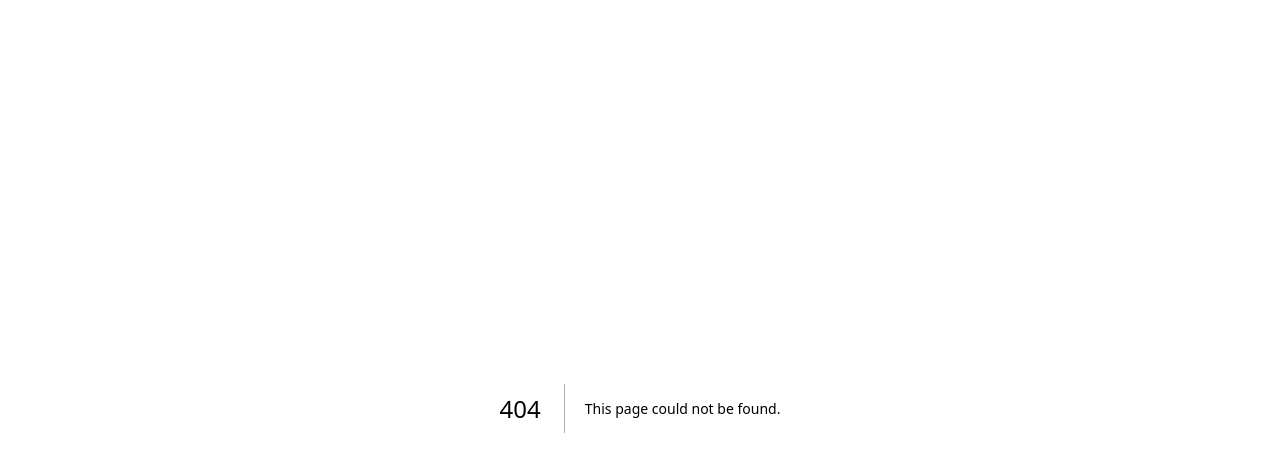
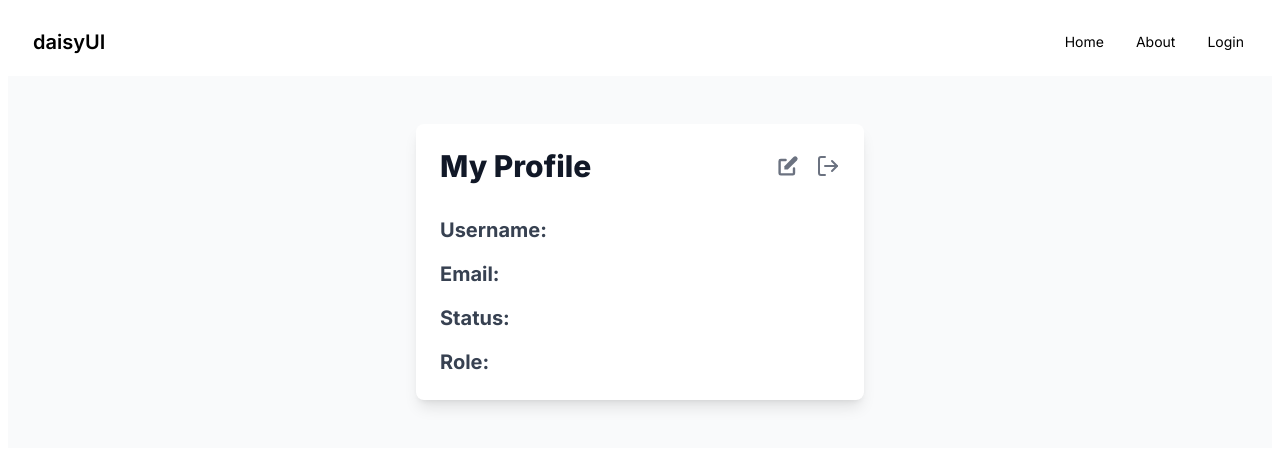
Before and after one commit to MehediMubin/flat-share-client, a Next.js app: page /my-profile in a window 1280 px wide. Before the commit this address had no page. Shown: the top 472 px of the page. Built offline with nearby package versions, Linux system fonts and the light colour scheme.

Commit message:
setup authContext

```diff
--- a/src/app/layout.tsx
+++ b/src/app/layout.tsx
@@ -18,7 +18,7 @@ export default function RootLayout({
    return (
       <html lang="en">
          <body className={inter.className}>
-            <Toaster />
+            <Toaster position="bottom-right" />
             {children}
          </body>
       </html>
--- /dev/null
+++ b/src/app/my-profile/page.tsx
@@ -0,0 +1,112 @@
+"use client";
+import Header from "@/components/Header";
+import LoadingSpinner from "@/components/LoadingSpinner";
+import { AuthContext } from "@/contexts/AuthContext";
+
+import Link from "next/link";
+import { useRouter } from "next/navigation";
+import { useContext, useEffect, useState } from "react";
+import { FiLogOut } from "react-icons/fi";
+import { HiLogout, HiPencilAlt } from "react-icons/hi";
+
+const ProfilePage = () => {
+   const [username, setUsername] = useState("");
+   const [email, setEmail] = useState("");
+   const [status, setStatus] = useState("");
+   const [role, setRole] = useState("");
+   const [loading, setLoading] = useState(true);
+   const router = useRouter();
+   const { setIsAuthenticated } = useContext(AuthContext);
+
+   const handleLogout = () => {
+      localStorage.removeItem("token");
+      setIsAuthenticated(false);
+      router.push("/login");
+   };
+
+   useEffect(() => {
+      const fetchProfile = async () => {
+         const token = localStorage.getItem("token");
+
+         if (token) {
+            const response = await fetch("http://localhost:5000/api/profile", {
+               headers: {
+                  Authorization: token,
+               },
+            });
+
+            if (response.ok) {
+               const data = await response.json();
+               setUsername(data.data.username);
+               setEmail(data.data.email);
+               setStatus(data.data.status);
+               setRole(data.data.role);
+            }
+         }
+
+         setLoading(false);
+      };
+
+      fetchProfile();
+   }, []);
+
+   if (loading) {
+      return <LoadingSpinner />;
+   }
+
+   return (
+      <div>
+         <Header />
+         <div className="h-screen-16 flex items-center justify-center bg-gray-50 py-12 px-4 sm:px-6 lg:px-8">
+            <div className="max-w-md w-full space-y-8 shadow-lg p-6 rounded-lg bg-white">
+               <div className="flex justify-between items-center">
+                  <h1 className="text-3xl font-extrabold text-gray-900">
+                     My Profile
+                  </h1>
+                  <div className="flex">
+                     <Link href="/my-profile/edit">
+                        <HiPencilAlt className="text-2xl text-gray-500 cursor-pointer hover:text-gray-900" />
+                     </Link>
+                     <FiLogOut
+                        className="text-2xl text-gray-500 cursor-pointer hover:text-gray-900 ml-4"
+                        onClick={handleLogout}
+                     />
+                  </div>
+               </div>
+               <div className="space-y-4">
+                  <div>
+                     <h2 className="text-xl font-bold text-gray-700">
+                        Username:
+                     </h2>
+                     <p className="text-lg text-gray-600">{username}</p>
+                  </div>
+                  <div>
+                     <h2 className="text-xl font-bold text-gray-700">Email:</h2>
+                     <p className="text-lg text-gray-600">{email}</p>
+                  </div>
+                  <div>
+                     <h2 className="text-xl font-bold text-gray-700">
+                        Status:
+                     </h2>
+                     <p
+                        className={`text-lg ${
+                           status === "active"
+                              ? "text-green-600"
+                              : "text-red-600"
+                        }`}
+                     >
+                        {status}
+                     </p>
+                  </div>
+                  <div>
+                     <h2 className="text-xl font-bold text-gray-700">Role:</h2>
+                     <p className="text-lg text-gray-600">{role}</p>
+                  </div>
+               </div>
+            </div>
+         </div>
+      </div>
+   );
+};
+
+export default ProfilePage;
--- a/src/app/page.tsx
+++ b/src/app/page.tsx
@@ -1,16 +1,21 @@
+"use client";
 import Hero from "@/components/Hero";
 import Search from "@/components/Search";
-import React from "react";
+import { AuthContext } from "@/contexts/AuthContext";
+import React, { useState } from "react";
 import Header from "../components/Header";
 
-const page = () => {
+const Page = () => {
+   const [isAuthenticated, setIsAuthenticated] = useState(false);
    return (
-      <div>
-         <Header />
-         <Hero />
-         <Search />
-      </div>
+      <AuthContext.Provider value={{ isAuthenticated, setIsAuthenticated }}>
+         <main>
+            <Header />
+            <Hero />
+            <Search />
+         </main>
+      </AuthContext.Provider>
    );
 };
 
-export default page;
+export default Page;
--- a/src/components/Header.tsx
+++ b/src/components/Header.tsx
@@ -1,9 +1,27 @@
 "use client";
 import Link from "next/link";
-import React from "react";
+import { useRouter } from "next/navigation";
+import React, { useEffect, useState } from "react";
 
 const Header = () => {
-   const token = localStorage.getItem("token");
+   const [isAuthenticated, setIsAuthenticated] = useState(false);
+   const router = useRouter();
+
+   useEffect(() => {
+      const token = localStorage.getItem("token");
+
+      if (token) {
+         const jwtPayload = JSON.parse(atob(token.split(".")[1]));
+         const isTokenExpired = Date.now() >= jwtPayload.exp * 1000;
+
+         if (isTokenExpired) {
+            localStorage.removeItem("token");
+            router.push("/login");
+         } else {
+            setIsAuthenticated(true);
+         }
+      }
+   }, [router]);
    return (
       <div className="navbar bg-base-100">
          <div className="navbar-start">
@@ -39,7 +57,7 @@ const Header = () => {
                      <Link href="/about">About</Link>
                   </li>
                   <li>
-                     {token ? (
+                     {isAuthenticated ? (
                         <Link href="/my-profile">My Profile</Link>
                      ) : (
                         <Link href="/login">Login</Link>
@@ -59,7 +77,7 @@ const Header = () => {
                      <Link href="/about">About</Link>
                   </li>
                   <li>
-                     {token ? (
+                     {isAuthenticated ? (
                         <Link href="/my-profile">My Profile</Link>
                      ) : (
                         <Link href="/login">Login</Link>
--- /dev/null
+++ b/src/components/LoadingSpinner.tsx
@@ -0,0 +1,11 @@
+import React from "react";
+
+const LoadingSpinner = () => {
+   return (
+      <div className="flex items-center justify-center h-screen">
+         <div className="animate-spin rounded-full h-32 w-32 border-t-2 border-b-2 border-gray-900"></div>
+      </div>
+   );
+};
+
+export default LoadingSpinner;
--- /dev/null
+++ b/src/contexts/AuthContext.ts
@@ -0,0 +1,6 @@
+import React, { Dispatch, SetStateAction } from "react";
+
+export const AuthContext = React.createContext({
+   isAuthenticated: false,
+   setIsAuthenticated: (() => {}) as Dispatch<SetStateAction<boolean>>,
+});
```
